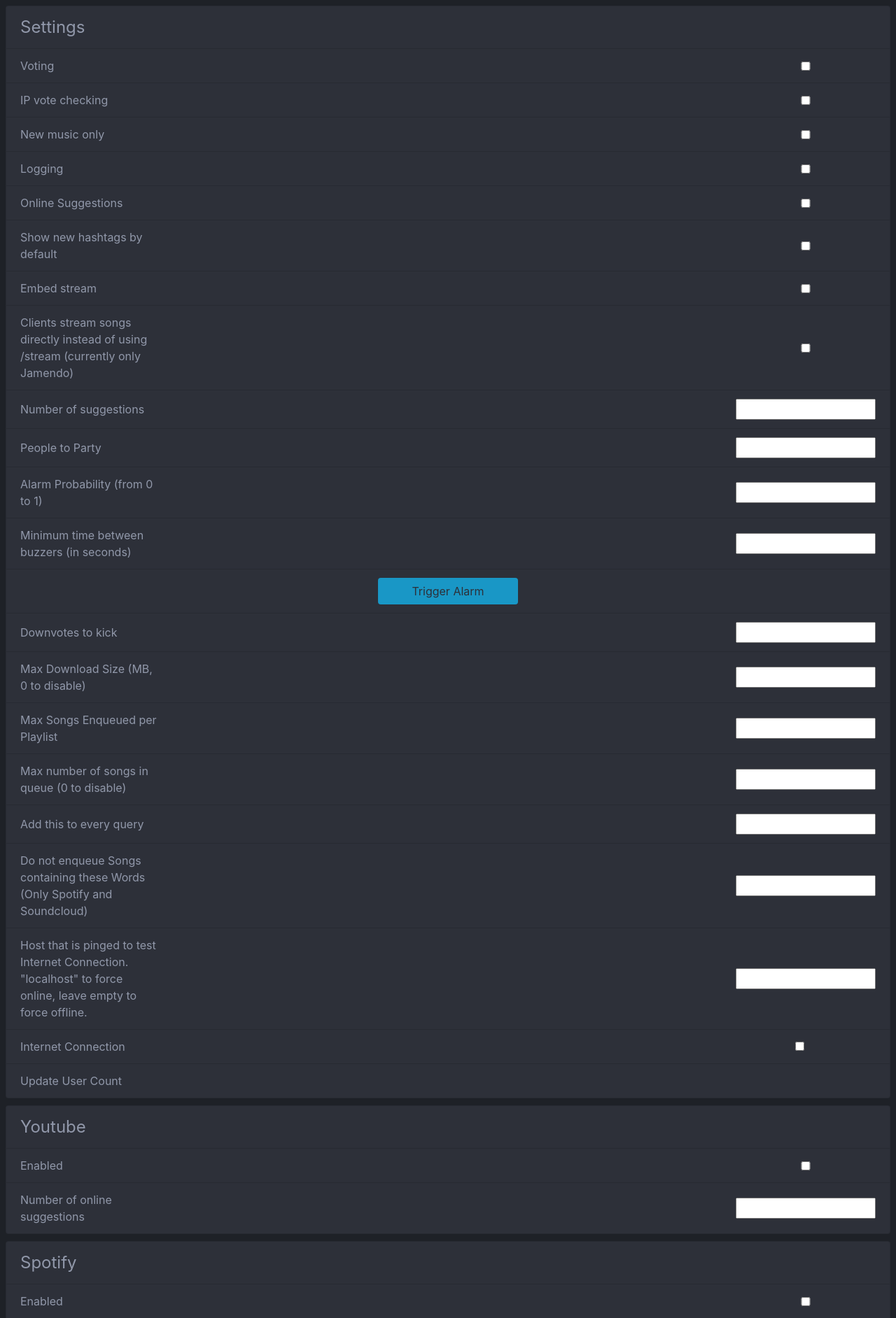
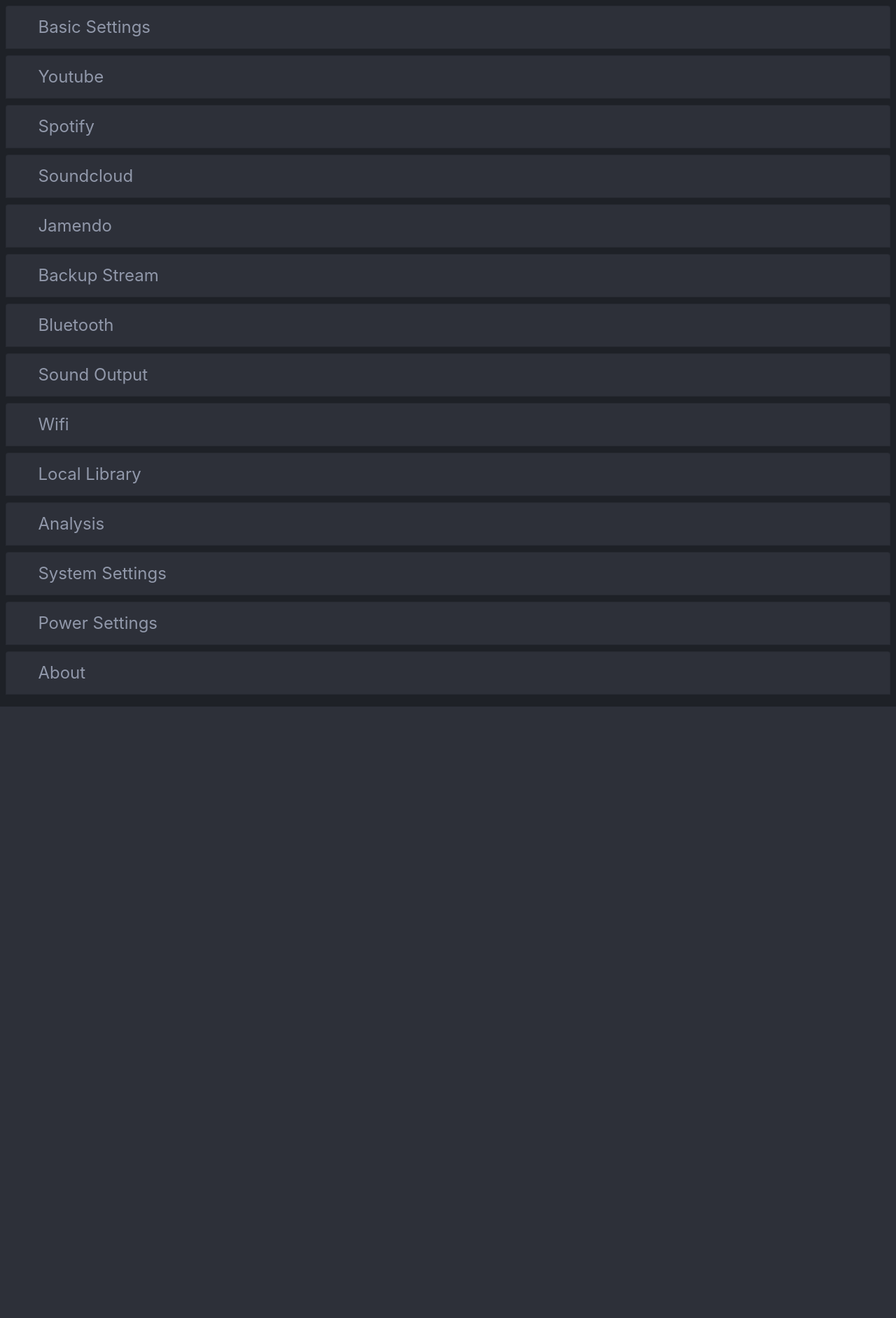
Before and after one commit to raveberry/raveberry, a Django app: template backend/templates/settings.html in a window 1280 px wide. Shown: the part 43-1927 px from the top of the page at 70% size. After the commit the page ends 1053 px from the top, so only its background shows below. Run offline with Django 3.2, Linux system fonts and the light colour scheme; the template is opened without the code that fills it, so the values that code supplies are empty; style sheets or scripts are compiled from the project's sources; parts of the project's set-up code (start-up, migrations or seed data) failed here and were passed over; some libraries are stand-ins or nearby versions; some web fonts are replaced.

Commit message:
settings collapsible

```diff
--- a/backend/templates/settings.html
+++ b/backend/templates/settings.html
@@ -11,9 +11,11 @@
 {% endblock %}
 
 {% block content %}
-<ul class="list-group" id="settings">
+<div id="settings">
+	<ul class="list-group">
 		<li class="list-group-item list-header">
-		Settings
+			<i class="fas fa-angle-down settings-collapser collapsed"></i>
+			<span>Basic Settings</span>
 		</li>
 		<li class="list-group-item list-item">
 			<span class="description">Voting</span>
@@ -111,7 +113,8 @@
 
 	<ul class="list-group youtube-functionality">
 		<li class="list-group-item list-header">
-        Youtube
+			<i class="fas fa-angle-down settings-collapser collapsed"></i>
+			<span>Youtube</span>
 		</li>
 		<li class="list-group-item list-item">
 			<span class="description">Enabled</span>
@@ -125,7 +128,8 @@
 
 	<ul class="list-group spotify-functionality">
 		<li class="list-group-item list-header">
-		Spotify
+			<i class="fas fa-angle-down settings-collapser collapsed"></i>
+			<span>Spotify</span>
 		</li>
 		<li class="list-group-item list-item">
 			<span class="description">Enabled</span>
@@ -163,7 +167,8 @@
 
 	<ul class="list-group soundcloud-functionality">
 		<li class="list-group-item list-header">
-        Soundcloud
+			<i class="fas fa-angle-down settings-collapser collapsed"></i>
+			<span>Soundcloud</span>
 		</li>
 		<li class="list-group-item list-item">
 			<span class="description">Enabled</span>
@@ -189,7 +194,8 @@
 
 	<ul class="list-group jamendo-functionality">
 		<li class="list-group-item list-header">
-		Jamendo
+			<i class="fas fa-angle-down settings-collapser collapsed"></i>
+			<span>Jamendo</span>
 		</li>
 		<li class="list-group-item list-item">
 			<span class="description">Enabled</span>
@@ -215,9 +221,10 @@
 
 	<ul class="list-group">
 		<li class="list-group-item list-header">
-		Backup Stream
+			<i class="fas fa-angle-down settings-collapser collapsed"></i>
+			<span>Backup Stream</span>
 		</li>
-	<li class="list-group-item">
+		<li class="list-group-item list-item">
 			Set an internet stream to be played when no other song is enqueued. Set empty to disable.
 		</li>
 		<li class="list-group-item list-item">
@@ -226,9 +233,10 @@
 		</li>
 	</ul>
 
-<ul class="list-group system-install-only">
+	<ul class="list-group install-only">
 		<li class="list-group-item list-header">
-		Bluetooth
+			<i class="fas fa-angle-down settings-collapser collapsed"></i>
+			<span>Bluetooth</span>
 		</li>
 		<li class="list-group-item list-item">
 			<span class="description">Scanning</span>
@@ -246,9 +254,10 @@
 		</li>
 	</ul>
 
-<ul class="list-group system-install-only">
+	<ul class="list-group install-only">
 		<li class="list-group-item list-header">
-        Sound Output
+			<i class="fas fa-angle-down settings-collapser collapsed"></i>
+			<span>Sound Output</span>
 		</li>
 		<li class="list-group-item list-item">
 			<span class="description">Duplicate audio into visualization if available</span>
@@ -268,9 +277,10 @@
 		</li>
 	</ul>
 
-<ul class="list-group system-install-only">
+	<ul class="list-group install-only">
 		<li class="list-group-item list-header">
-		Wifi
+			<i class="fas fa-angle-down settings-collapser collapsed"></i>
+			<span>Wifi</span>
 		</li>
 		<li class="list-group-item list-item">
 			<span class="description">SSID</span>
@@ -299,9 +309,10 @@
 
 	<ul class="list-group">
 		<li class="list-group-item list-header">
-		Local Library
+			<i class="fas fa-angle-down settings-collapser collapsed"></i>
+			<span>Local Library</span>
 		</li>
-	<li class="list-group-item">
+		<li class="list-group-item list-item">
 			Note: There can only be one library folder. Make sure that all local music you want to import is inside the given directory. If you change the folder, music from previous libraries will become unavailable. Check your permissions if it doesn't work.
 		</li>
 		<li class="list-group-item list-item">
@@ -315,7 +326,7 @@
 		<li class="list-group-item list-item centered">
 			<button class="btn" id="scan-library">Scan Folder</button>
 		</li>
-    <li class="list-group-item">
+		<li class="list-group-item list-item">
 			You can also automatically create a playlist for each folder after scanning a library. Wait until the library scan completed!
 		</li>
 		<li class="list-group-item list-item centered">
@@ -325,7 +336,8 @@
 
 	<ul class="list-group" id="settings">
 		<li class="list-group-item list-header">
-		Analysis
+			<i class="fas fa-angle-down settings-collapser collapsed"></i>
+			<span>Analysis</span>
 		</li>
 		<li class="list-group-item list-item">
 			<span class="description">Start Date</span>
@@ -389,52 +401,48 @@
 		</li>
 	</ul>
 
-<ul class="list-group system-install-only hotspot-functionality">
+	<ul class="list-group install-only">
+		<li class="list-group-item list-header">
+			<i class="fas fa-angle-down settings-collapser collapsed"></i>
+			<span>System Settings</span>
+		</li>
 		<li class="list-group-item list-item">
-		<span class="description">Hotspot Enabled:</span>
+			<span class="description">Hotspot Enabled (without considering homewifi):</span>
 			<div id="hotspot-enabled"></div>
 		</li>
-	<li class="list-group-item list-item">
+		<li class="list-group-item list-item hotspot-functionality">
 			<button class="btn" id="disable-hotspot">Disable Hotspot</button>
 			<button class="btn" id="enable-hotspot">Enable Hotspot</button>
 		</li>
-</ul>
-<ul class="list-group system-install-only hotspot-functionality">
 		<li class="list-group-item list-item">
 			<span class="description">Wifi Protected:</span>
 			<div id="wifi-protection-enabled"></div>
 		</li>
-	<li class="list-group-item list-item">
+		<li class="list-group-item list-item hotspot-functionality">
 			<button class="btn" id="disable-wifi-protection">Unprotect Wifi</button>
 			<button class="btn" id="enable-wifi-protection">Protect Wifi</button>
 		</li>
-</ul>
-<ul class="list-group system-install-only hotspot-functionality">
 		<li class="list-group-item list-item">
 			<span class="description">Tunneling Enabled:</span>
 			<div id="tunneling-enabled"></div>
 		</li>
-	<li class="list-group-item list-item">
+		<li class="list-group-item list-item hotspot-functionality">
 			<button class="btn" id="disable-tunneling">Disable Tunneling</button>
 			<button class="btn" id="enable-tunneling">Enable Tunneling</button>
 		</li>
-</ul>
-<ul class="list-group system-install-only remote-functionality">
 		<li class="list-group-item list-item">
 			<span class="description">Remote Enabled:</span>
 			<div id="remote-enabled"></div>
 		</li>
-	<li class="list-group-item list-item">
+		<li class="list-group-item list-item remote-functionality">
 			<button class="btn" id="disable-remote">Disable Remote</button>
 			<button class="btn" id="enable-remote">Enable Remote</button>
 		</li>
-</ul>
-	<ul class="list-group system-install-only">
 		<li class="list-group-item list-item">
 			<span class="description">Task Strategy:</span>
 			<div id="task-strategy"></div>
 		</li>
-		<li class="list-group-item">
+		<li class="list-group-item list-item">
 			Celery is slightly slower during startup and requires more RAM, but faster when running.
 			Choose Threads if you restart your server often or are on a weak system (e.g. Pi Zero).
 			Changing strategy restarts the server.
@@ -444,7 +452,11 @@
 			<button class="btn" id="enable-celery">Use Celery</button>
 		</li>
 	</ul>
-<ul class="list-group system-install-only">
+	<ul class="list-group install-only">
+		<li class="list-group-item list-header">
+			<i class="fas fa-angle-down settings-collapser collapsed"></i>
+			<span>Power Settings</span>
+		</li>
 		<li class="list-group-item list-item">
 			<button class="btn" id="restart-server">Restart Server</button>
 			<button class="btn" id="kill-workers">Kill Workers</button>
@@ -457,7 +469,8 @@
 
 	<ul class="list-group">
 		<li class="list-group-item list-header" id="about">
-        About
+			<i class="fas fa-angle-down settings-collapser collapsed"></i>
+			<span>About</span>
 		</li>
 		<li class="list-group-item list-item">
 			<span class="description">Raveberry Version</span>
@@ -481,7 +494,7 @@
 			<span class="description">Changelog</span>
 			<button class="btn" id="open-changelog">Show</button>
 		</li>
-    <li class="list-group-item list-item system-install-only">
+		<li class="list-group-item list-item install-only">
 			<span class="description">Upgrade Raveberry</span>
 			<button class="btn" id="open-upgrade-dialog">Upgrade</button>
 		</li>
@@ -514,5 +527,6 @@
 			</div>
 		</div>
 	</div>
+</div>
 
 {% endblock %}
--- a/frontend/scss/_lights.scss
+++ b/frontend/scss/_lights.scss
@@ -6,3 +6,9 @@ input[type="color"] {
 .disabled .list-header {
 	color: var(--silent-text);
 }
+
+#screen-options .list-header {
+	display: flex;
+	justify-content: space-between;
+	align-items: center;
+}
--- a/frontend/scss/_musiq.scss
+++ b/frontend/scss/_musiq.scss
@@ -1,7 +1,3 @@
-#content>ul {
-	margin-bottom: 10px;
-}
-
 // song input
 #music-input-card {
 	padding-left: 5px;
--- a/frontend/scss/_settings.scss
+++ b/frontend/scss/_settings.scss
@@ -1,3 +1,16 @@
+.settings-collapser {
+	// allow (de)collapsing of disabled sections
+	pointer-events: auto;
+	transition: 0.3s;
+	transform: rotate(0deg);
+}
+.settings-collapser.collapsed{
+	transform: rotate(-90deg);
+}
+#settings .list-item {
+	display: none;
+}
+
 #most-active-device {
 	white-space: pre;
 }
--- a/frontend/scss/style.scss
+++ b/frontend/scss/style.scss
@@ -188,50 +188,13 @@ body {
 	}
 }
 
-// button transition animation
-// https://stackoverflow.com/questions/28988665/css-js-icon-morphing
-.anim-container {
-	height: 2rem;
-	width: 2rem;
-	font-size: .5rem;
-	transition: .3s;
-	position: relative;
+#content ul {
+	margin-bottom: 10px;
 }
-.anim-container i {
-	position: absolute;
-	// also has to be adapted to container size
-	font-size: 4em !important;
-	height: 1em;
-	width: 1em;
-	transition: .3s;
-}
-.anim-container .default{
-	opacity: 1;
-	transform: rotate(0);
-}
-.anim-container .other {
-	opacity: 0;
-	transform: rotate(-135deg);
-}
-.anim-container.morphed .default {
-	opacity: 0;
-	transform: rotate(135deg);
-}
-.anim-container.morphed .other {
-	opacity: 1;
-	transform: rotate(0);
-}
-
-
 .list-header {
 	font-size: x-large;
 }
 .list-item {
-	display: flex;
-	justify-content: space-between;
-	align-items: center;
-}
-.list-header {
 	display: flex;
 	justify-content: space-between;
 	align-items: center;
```
Also changed, not shown: other parts of frontend/scss/_musiq.scss (+34 -0 lines), frontend/ts/base.ts (+11 -3 lines), frontend/ts/settings.ts (+42 -2 lines). Lines whose indentation alone changed are shown as unchanged.
